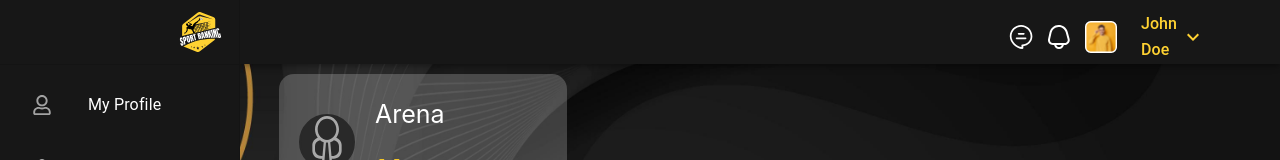
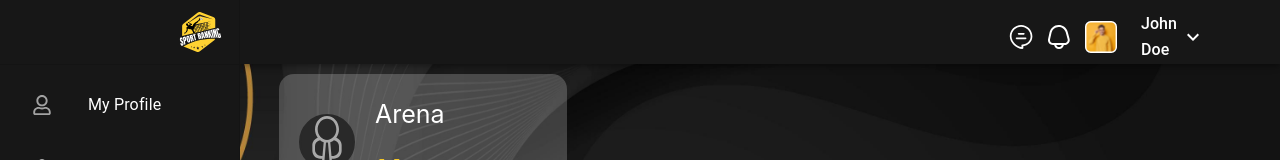
Before and after one commit to HaldarSayan18/Sports_Ranking_Dashboard, a React (Create React App) app in the folder sports-ranking-dashboard/: page /dash in a window 1280 px wide. Shown: the top 160 px of the page. Built offline with nearby package versions, Linux system fonts and the light colour scheme.

Commit message:
header2 updated

```diff
--- a/sports-ranking-dashboard/src/components/common/Header2.jsx
+++ b/sports-ranking-dashboard/src/components/common/Header2.jsx
@@ -25,7 +25,7 @@ const Typodiv = styled(Typography)`
     display: flex;
     justify-content:center;
     align-items:center;
-    color:#ffd232;
+    color:white;
     ${'' /* height:40px; */}
     width:100px;
     margin-top:-5px;
```
